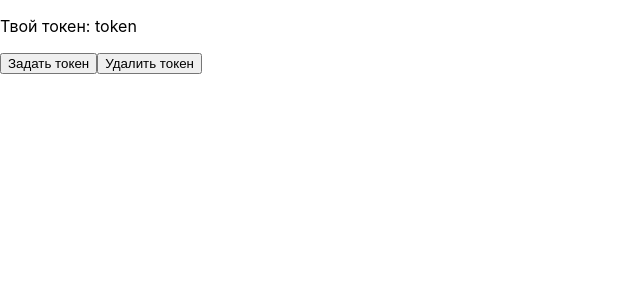
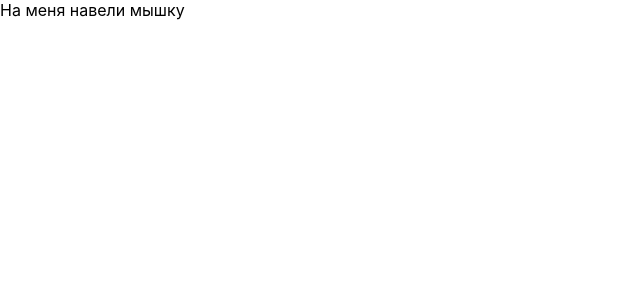
Before and after one commit to ppawel777/module_3, a React (Create React App) app: page / in a window 1280 px wide. Shown: the top 300 px of the page, without its empty margins (0-640 px from the left). Built offline with nearby package versions, Linux system fonts and the light colour scheme.

Commit message:
demo hover

```diff
--- a/src/App.tsx
+++ b/src/App.tsx
@@ -1,11 +1,13 @@
 import React from 'react';
 // import DemoFetch from './components/demo/DemoFetch';
-import DemoLocalStorage from './components/demo/DemoLocalStorage';
+// import DemoLocalStorage from './components/demo/DemoLocalStorage';
+import DemoHover from './components/demo/DemoHover';
 
 const App: React.FC = () => {
   return (
     // <DemoFetch />
-    <DemoLocalStorage />
+    // <DemoLocalStorage />
+    <DemoHover />
   );
 }
 
--- /dev/null
+++ b/src/components/demo/DemoHover.tsx
@@ -0,0 +1,14 @@
+import React from 'react'
+import useHover from '../../hooks/useHover'
+
+const Demo: React.FC = () => {
+  const { hovered, ref } = useHover();
+
+  return (
+    <div ref={ref}>
+      {hovered ? 'На меня навели мышку' : 'Наведи мышкой на меня'}
+    </div>
+  );
+}
+
+export default Demo;
--- /dev/null
+++ b/src/hooks/useHover.ts
@@ -0,0 +1,35 @@
+import { RefObject } from 'react';
+import { useState, useEffect, useRef } from 'react'
+
+interface IResponse<T> {
+  hovered: boolean
+  ref: RefObject<T>
+}
+
+const useHover = <T extends HTMLDivElement>(): IResponse<T> => {
+  const [hovered, setHovered] = useState(false);
+  const ref = useRef<T>(null);
+
+  const handleMouseOver = ():void => setHovered(true);
+  const handleMouseOut = ():void => setHovered(false);
+
+  useEffect(() => {
+    const node = ref.current;
+    if (node) {
+      node.addEventListener("mouseover", handleMouseOver);
+      node.addEventListener("mouseout", handleMouseOut);
+
+      return () => {
+        node.removeEventListener("mouseover", handleMouseOver);
+        node.removeEventListener("mouseout", handleMouseOut);
+      };
+    }
+  }, [ref]);
+
+  return {
+    hovered,
+    ref,
+  }
+}
+
+export default useHover;
```
